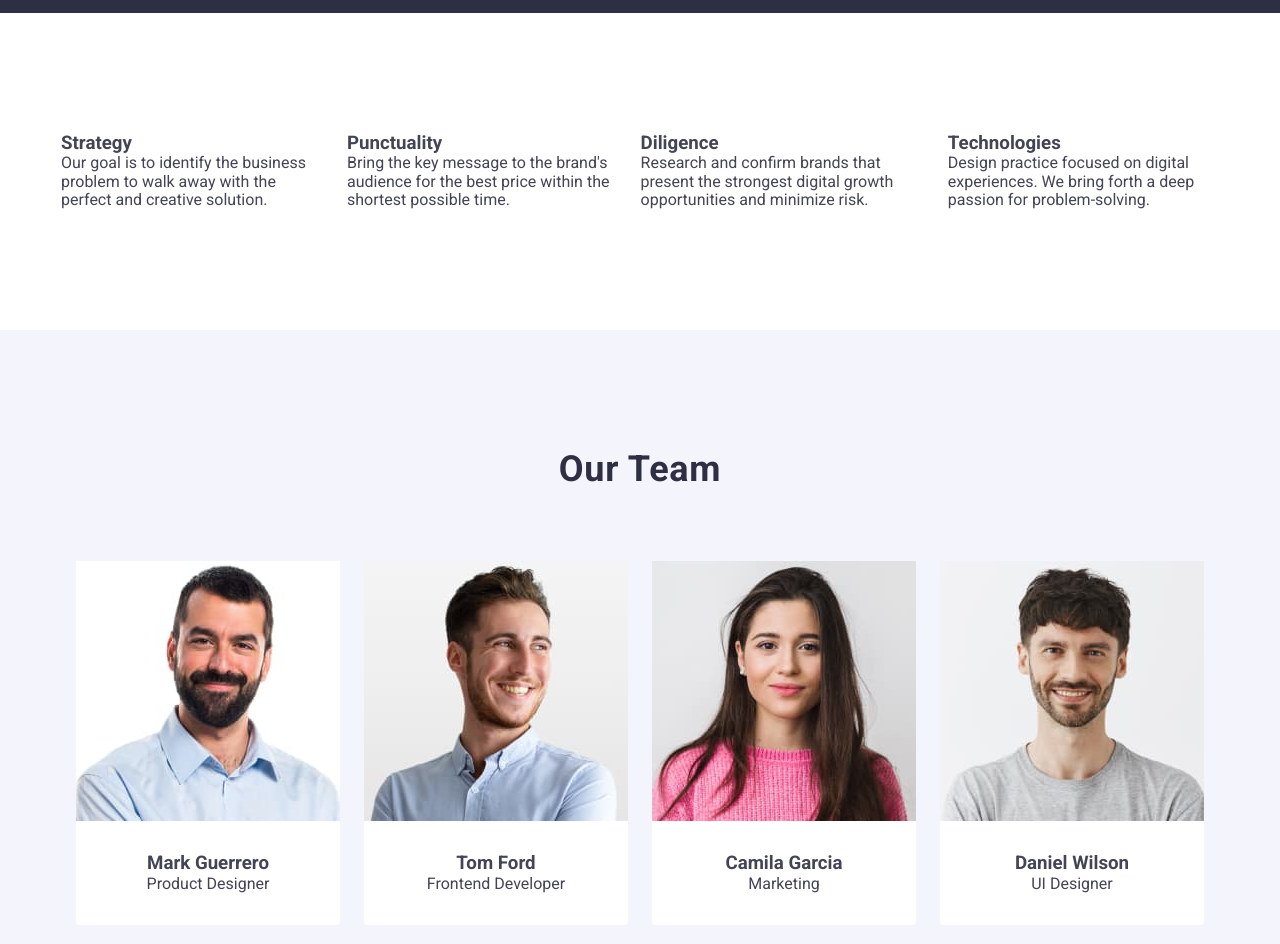
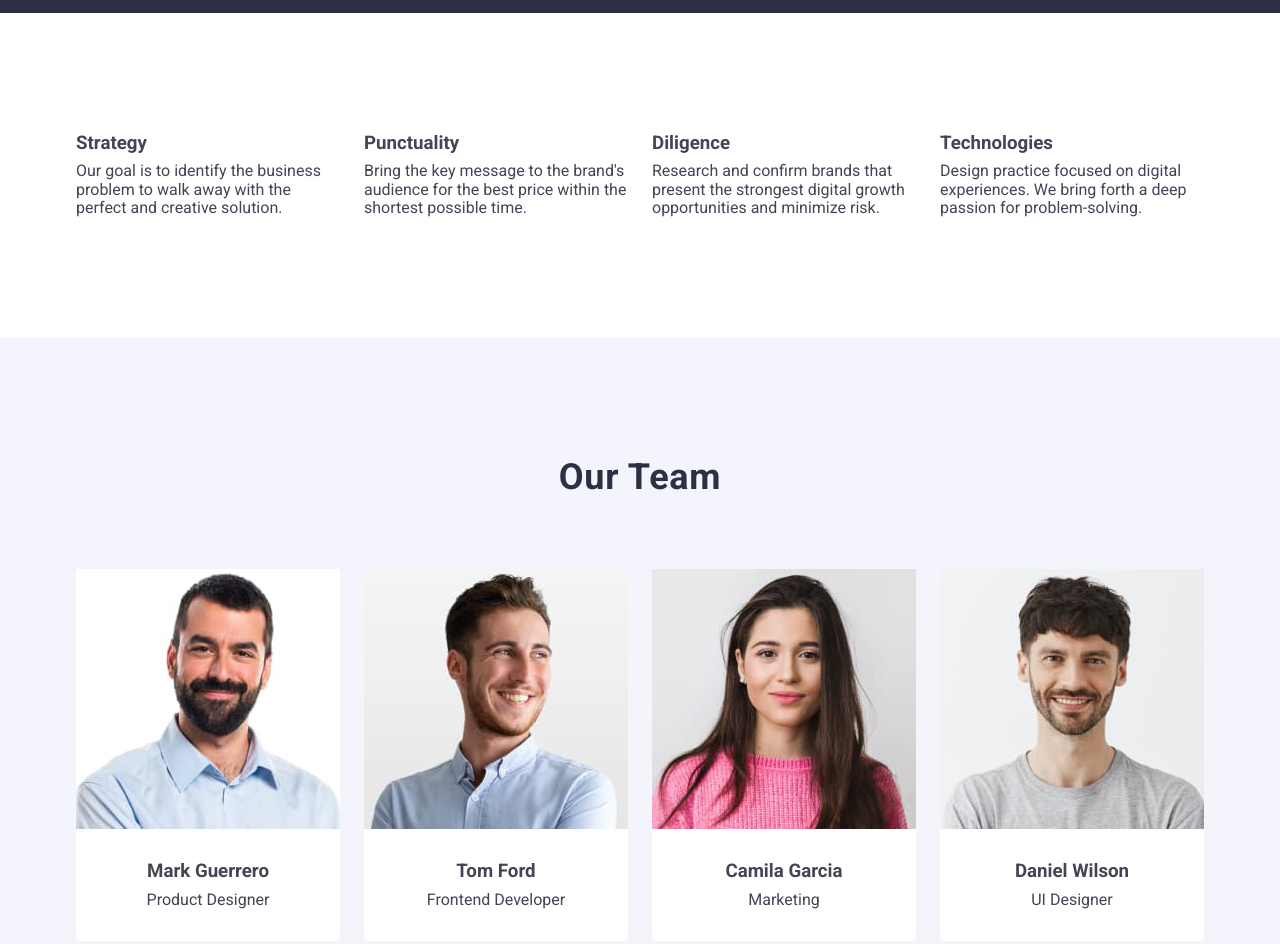
Before and after one commit to Roman3577/goit-markup-hw-03, a plain HTML site: page index.html in a window 1280 px wide. Shown: the part 660-1604 px from the top of the page. Drawn offline with nearby package versions, Linux system fonts and the light colour scheme.

Commit message:
saturday third changes

```diff
--- a/css/styles.css
+++ b/css/styles.css
@@ -184,33 +184,35 @@ margin-right: auto;
         color: #f4f4fd;
 }
 
-/* .title-description {
+ .title-description {
 
     margin-bottom: 8px;
-    text-align: center;
+    /* text-align: center;
     background-color: #FFFFFF;
     padding-top: 32px;
     font-weight: 500;
     font-size: 20px;
     line-height: 1.2;
     letter-spacing: 0.02em;
-    color: #2e2f42;
+    color: #2e2f42; */
 
 } */
 
-/* .description-item {
+.description-item {
     text-align: center;
     background-color: #FFFFFF;
     padding-top: 8px;
     padding-bottom: 32px;
     line-height: 1.5;
     letter-spacing: 0.02em;
-} */
+}
 
 .team-description{
     padding: 120px 0 120px;
-    background-color: #F4F4FD
+    background-color: #F4F4FD;
 }
+
+
 
 
 .visually-hidden {
@@ -271,10 +273,26 @@ margin-right: auto;
 
 
 
-.second-screen-container{
+.second-screen{
     padding: 120px 0 120px;
     display: flex;
     align-items: center;
+}
+
+.item-description{
+    width: calc((100% - 72px) / 4);
+}
+
+.team-item:first-child{
+    border-top-left-radius: 0px;
+        border-top-right-radius: 0px;
+        border-bottom-right-radius: 4px;
+        border-bottom-left-radius: 4px;
+        background-color: #F4F4FD;
+}
+
+.second-title{
+    margin-bottom: 8px;
 }
 
 .title-list{
@@ -302,23 +320,25 @@ display: block;
 }
 
 .portfolio-item{
-margin-right: 24px;
+/* margin-right: 24px; */
 width: calc((100% - 48px) / 3);
 }
 
     /* margin-bottom: 48px; */
         /* padding-bottom: 120px; */
 
-
+.portfolio{
+    padding-top: 120px;
+        padding-bottom: 120px;
+}
 
 .portfolio-item:nth-child(3n){
     margin-right: 0;
 }
 
-/* .portfolio-title{
-    text-align: start;
+.portfolio-title{
     margin-bottom: 8px;
-} */
+}
 
 .description-portfolio{
     text-align: start;
--- a/index.html
+++ b/index.html
@@ -49,25 +49,25 @@
         <h2 class="visually-hidden">/</h2>
         <ul class="title-list">
             <li class="item-description">
-          <h3 class="title-description" >Strategy</h3>
+          <h3 class="title-description second-title" >Strategy</h3>
           <p class="description-item">Our goal is to identify the business
         problem to walk away with the perfect and creative solution.</p>
     </li>
 
                <li class="item-description">
-                    <h3  class="title-description" >Punctuality</h3>
+                    <h3  class="title-description second-title" >Punctuality</h3>
                     <p class="description-item">Bring the key message to the
                         brand's audience for the best price
                         within the shortest possible time.</p>
                         </li>
                <li class="item-description">
-                    <h3 class="title-description">Diligence</h3>
+                    <h3 class="title-description second-title">Diligence</h3>
                     <p class="description-item">Research and confirm brands that
                         present the strongest digital growth
                         opportunities and minimize risk.</p>
                         </li>
                 <li class="item-description">
-                <h3 class="title-description">Technologies</h3>
+                <h3 class="title-description second-title">Technologies</h3>
                 <p  class="description-item">Design practice focused on digital
                      experiences. We bring forth a deep
                       passion for problem-solving.</p>
@@ -95,8 +95,8 @@
         </ul>
         </div>
       </section>
-      <section class="">
-        <div class="container portfolio">
+      <section class="portfolio">
+        <div class="container container-portfolio">
         <h2 class="page-title ">Our Portfolio</h2>
 <ul class="portfolio-list">
        <li class="portfolio-item"> <img class="portfolio-img" src="./images/img-5.jpg" alt="banking app" width="360">
```
